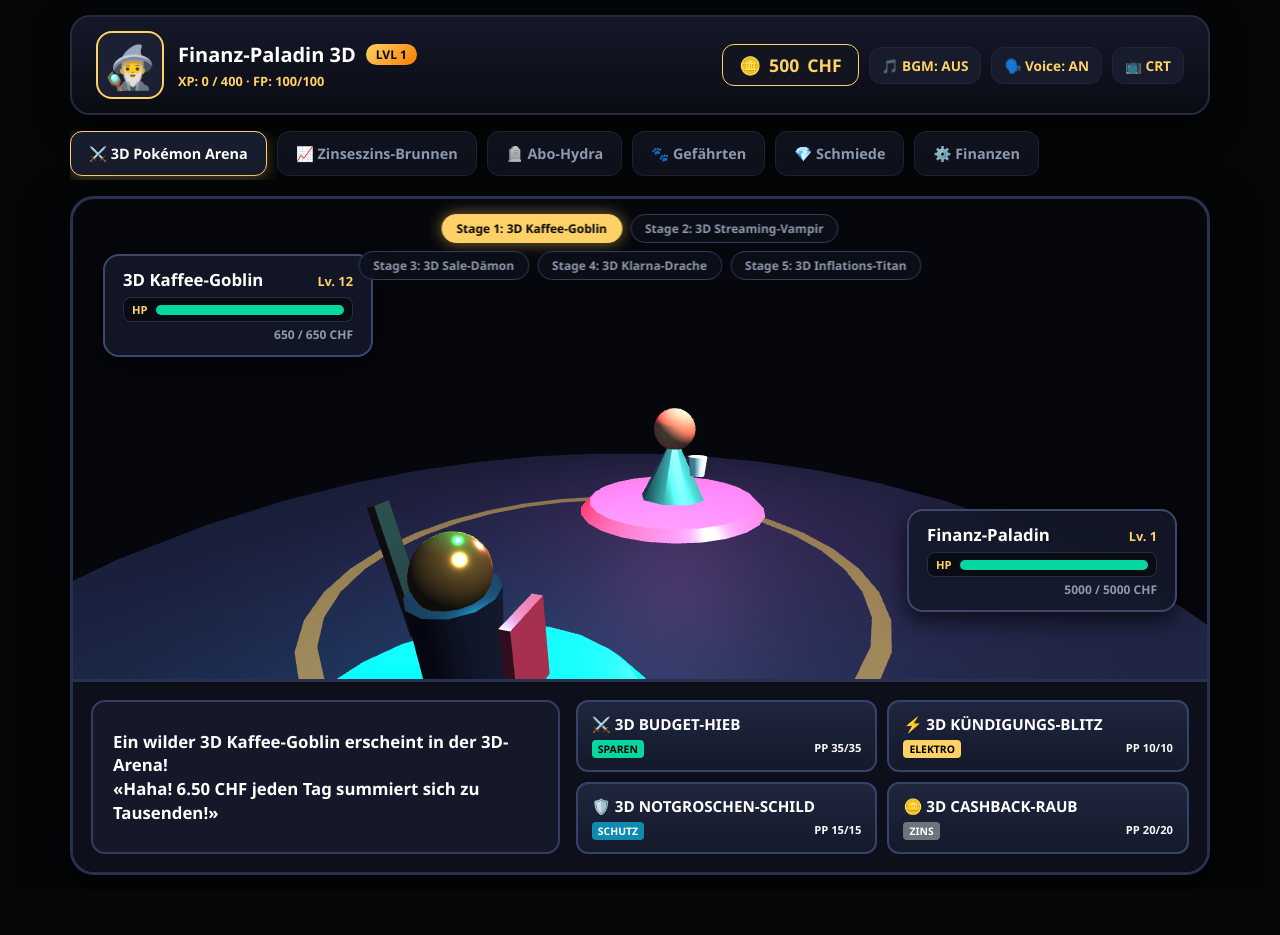
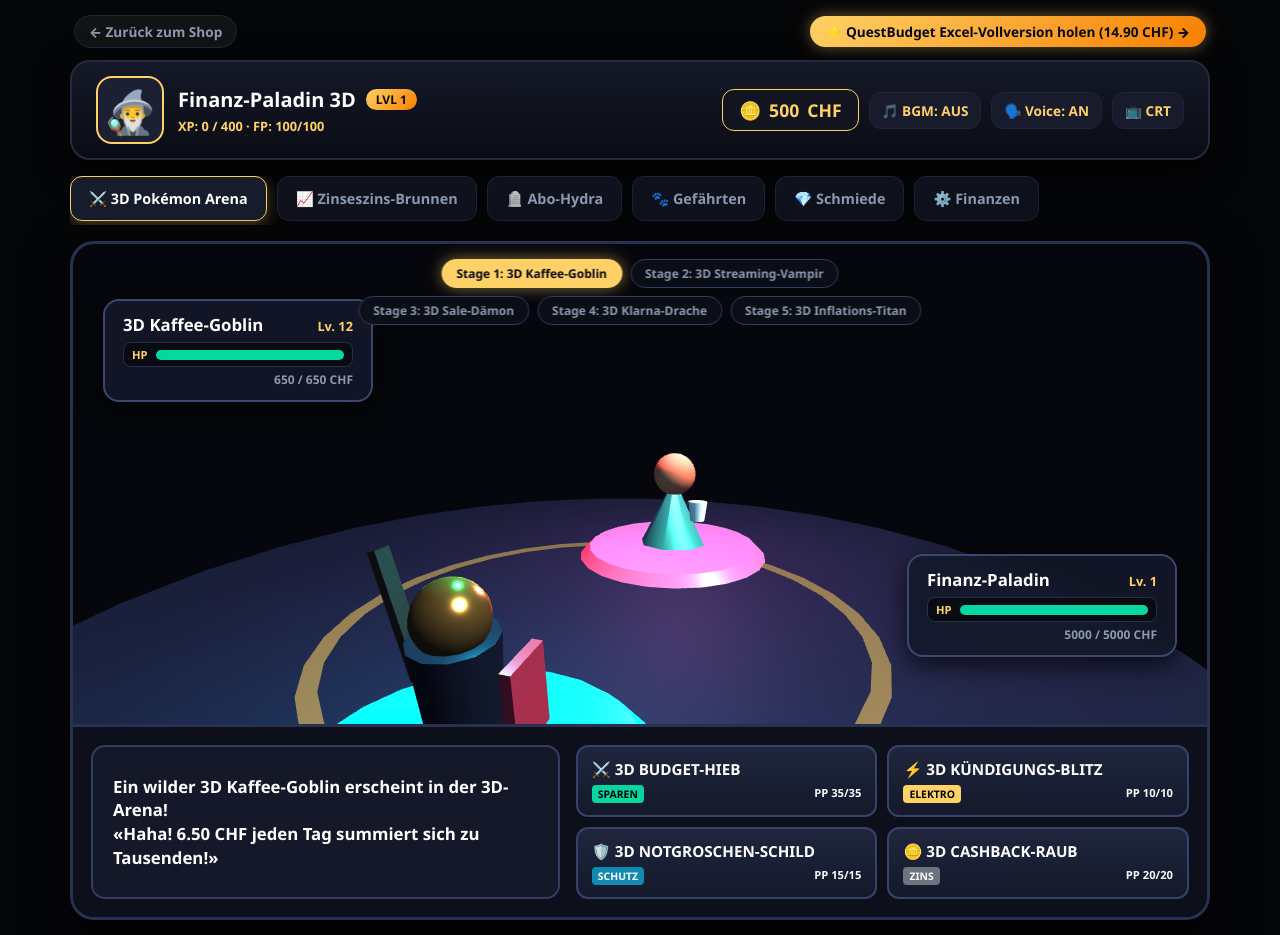
Before and after one commit to piWer696/dkschv-website, a website: page shop/game.html in a window 1280 px wide. Before the commit the page ends 890 px from the top, so only its background shows below. Drawn offline with nearby package versions, Linux system fonts and the light colour scheme; animation ran at ten frames a second.

Commit message:
auto-save: 2026-11-20 11:18:36 [game.html, index.html]

```diff
--- a/shop/game.html
+++ b/shop/game.html
@@ -461,6 +461,16 @@
 <body>
 
 <div class="game-shell">
+    <!-- Quick Return & Upsell Bar -->
+    <div style="display: flex; justify-content: space-between; align-items: center; margin-bottom: 12px; padding: 0 4px;">
+        <a href="/shop" style="text-decoration: none; color: var(--text-muted); font-size: 0.85rem; font-weight: 800; display: inline-flex; align-items: center; gap: 6px; padding: 6px 14px; background: rgba(255,255,255,0.05); border-radius: 999px; border: 1px solid var(--border); transition: border-color 0.2s;">
+            &larr; Zurück zum Shop
+        </a>
+        <a href="https://buy.stripe.com/7sYbJ1ek0eE6gZc8JCfMA03" target="_blank" style="text-decoration: none; color: #07080d; background: linear-gradient(135deg, var(--gold), #f77f00); font-size: 0.85rem; font-weight: 900; display: inline-flex; align-items: center; gap: 6px; padding: 6px 16px; border-radius: 999px; box-shadow: 0 0 15px rgba(255, 209, 102, 0.4); transition: transform 0.2s;">
+            ⭐ QuestBudget Excel-Vollversion holen (14.90 CHF) &rarr;
+        </a>
+    </div>
+
     <!-- Top HUD -->
     <div class="hud-top">
         <div class="hero-banner">
```
Also changed, not shown: shop/index.html (+9 -0 lines).
